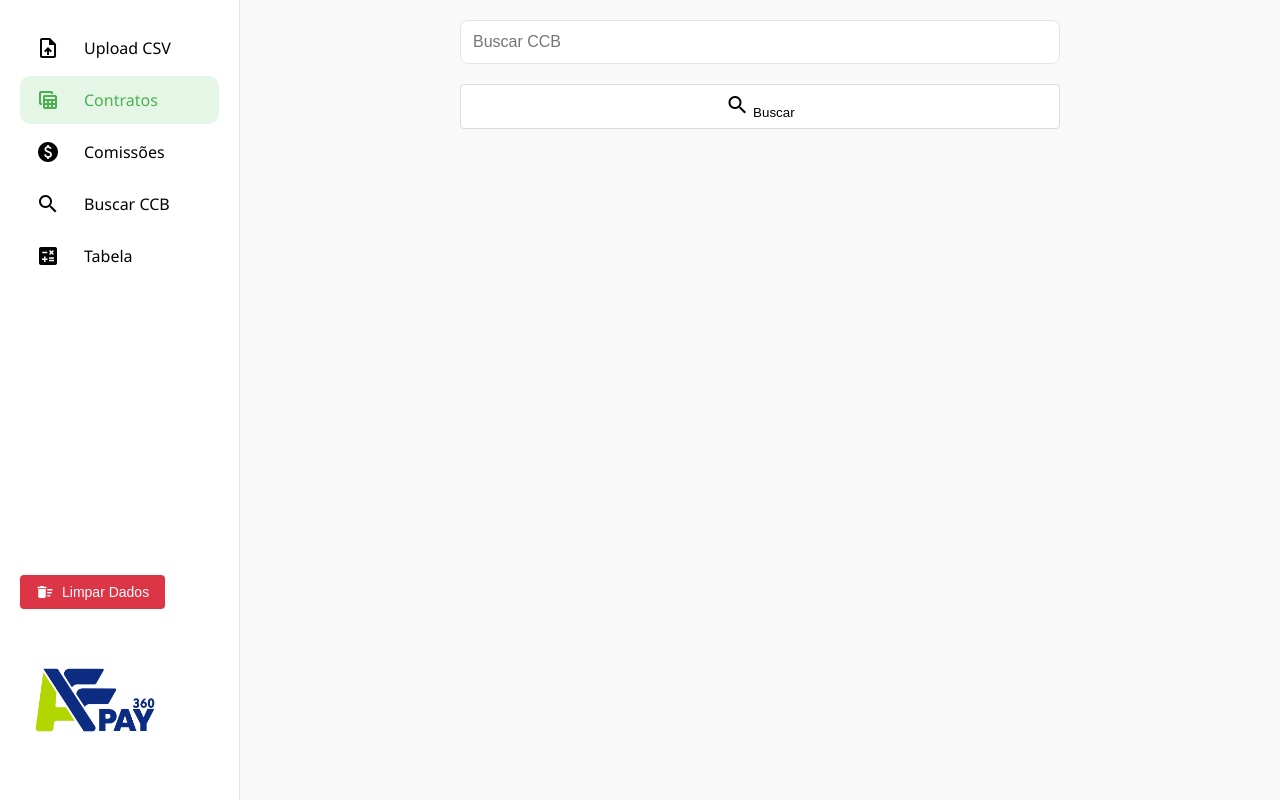
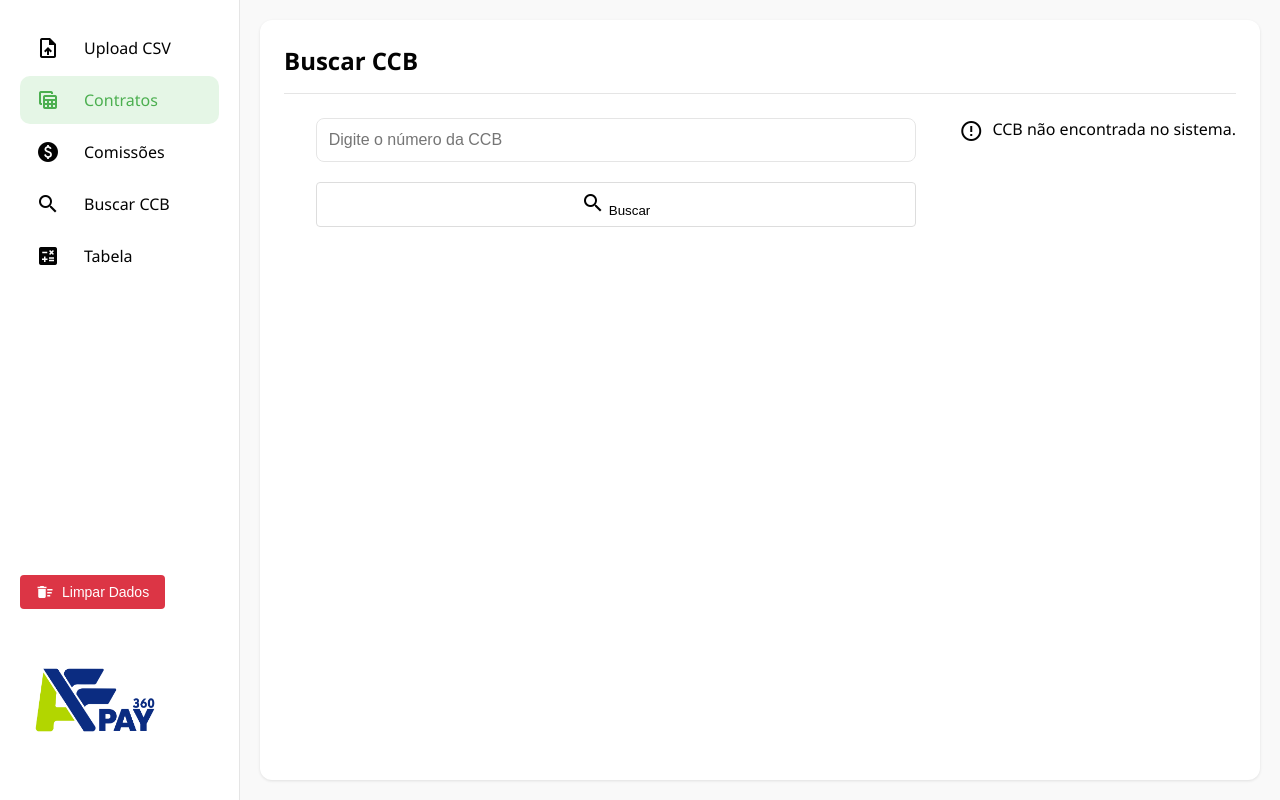
Before and after one commit to rafaavmsilva/Comissoes.af360bank, a Flask app: page /busca in a window 1280 px wide. Run offline with Flask 2, Linux system fonts and the light colour scheme; the visitor is signed in with stand-in values (Sample User, id 1).

Commit message:
Organizando os arquivos

```diff
--- a/templates/busca.html
+++ b/templates/busca.html
@@ -3,13 +3,82 @@
 {% block title %}Buscar CCB{% endblock %}
 
 {% block content %}
+    <div class="container">
+        <h2 class="titulo">Buscar CCB</h2>
+
+        {% with messages = get_flashed_messages(with_categories=true) %}
+            {% if messages %}
+                {% for category, message in messages %}
+                    <div class="alert alert-{{ category }}">{{ message }}</div>
+                {% endfor %}
+            {% endif %}
+        {% endwith %}
+
         <div class="search-container">
-        <form class="search-form" action="/busca" method="get">
-            <input type="text" name="query" class="search-input" placeholder="Buscar CCB">
+            <form action="{{ url_for('resultado') }}" method="get" class="search-form" onsubmit="return validateForm()">
+                <input type="text" name="ccb" id="ccb" class="search-input" placeholder="Digite o número da CCB" required>
                 <button type="submit" class="search-button">
                     <span class="material-icons">search</span>
                     Buscar
                 </button>
             </form>
+            <div id="errorMessage" class="error-message">
+                <span class="material-icons" style="vertical-align: middle; margin-right: 5px;">error_outline</span>
+                CCB não encontrada no sistema.
+            </div>
+        </div>
     </div>
 {% endblock %}
+
+{% block extra_scripts %}
+    <script>
+        function validateForm() {
+            const ccbInput = document.getElementById('ccb').value.trim();
+            const errorMessage = document.getElementById('errorMessage');
+            const form = document.querySelector('.search-form');
+
+            // Make an AJAX request to check if the CCB exists
+            fetch(`/verificar_ccb/${ccbInput}`)
+                .then(response => response.json())
+                .then(data => {
+                    if (!data.exists) {
+                        errorMessage.classList.add('show');
+                    } else {
+                        errorMessage.classList.remove('show');
+                        window.location.href = `/resultado?ccb=${ccbInput}`;
+                    }
+                })
+                .catch(error => {
+                    console.error('Error:', error);
+                    errorMessage.classList.add('show');
+                });
+
+            // Prevent default form submission
+            return false;
+        }
+
+        function clearAllData() {
+            if (confirm('Tem certeza que deseja limpar todos os dados? Esta ação não pode ser desfeita.')) {
+                fetch('/limpar_dados', {
+                    method: 'POST',
+                    headers: {
+                        'Content-Type': 'application/json'
+                    }
+                })
+                .then(response => response.json())
+                .then(data => {
+                    if (data.success) {
+                        alert('Dados limpos com sucesso!');
+                        location.reload();
+                    } else {
+                        alert('Erro ao limpar dados: ' + data.message);
+                    }
+                })
+                .catch(error => {
+                    console.error('Error:', error);
+                    alert('Erro ao limpar dados. Por favor, tente novamente.');
+                });
+            }
+        }
+    </script>
+{% endblock %}
```
Lines whose indentation alone changed are shown as unchanged.
